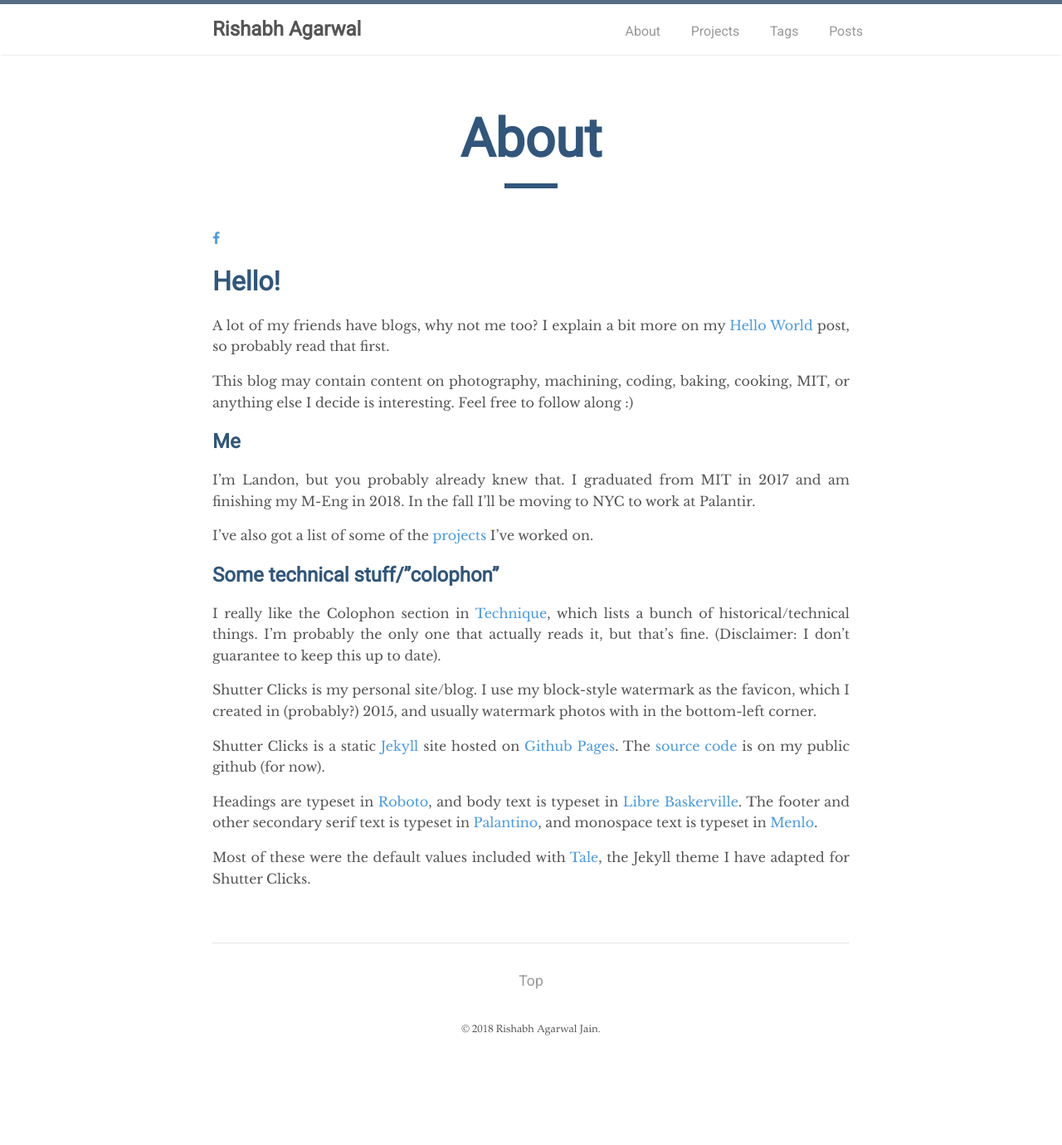
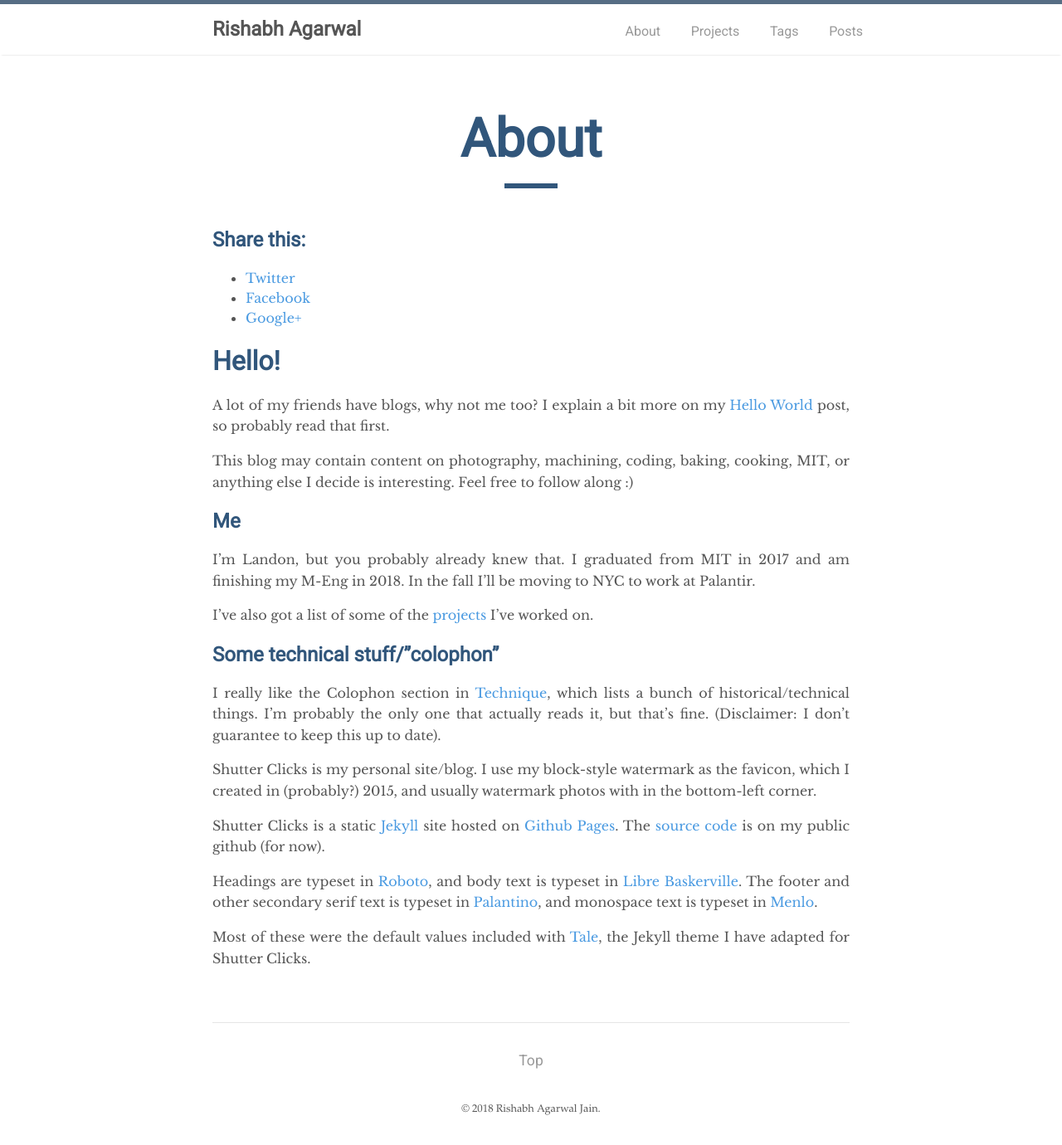
Before and after one commit to rishabmps/rishabmps.github.io, a Jekyll site: the page built from static/about.md, in a window 1280 px wide. Shown: the whole page at 83% size. Built offline with Jekyll 4.4.1, drawn with Linux system fonts in a browser that asks for light colours; before the commit the page ends 1284 px from its top, so only the background shows below that.

Commit message:
Testing share bar and updated share url

```diff
--- a/_layouts/post.html
+++ b/_layouts/post.html
@@ -12,7 +12,17 @@ layout: default
   <h1 class="post-title">{{ page.title }}</h1>
   <div class="post-line"></div>
 
-  {% include share.html base_url = site.baseurl post_url = page.url %}
+  <aside class="social-share">
+    <h2>Share this:</h2>
+
+    <ul>
+        <li class="twitter"><a href="https://twitter.com/intent/tweet?url={{ site.url }}{{ page.url }}{% if page.description %}&text={{ page.description | url_escape }}{% else %}{{ page.title | url_escape }}{% endif %}{% if site.twitter %}&via={{ site.twitter }}{% endif %}" title="Share on Twitter">Twitter</a></li>
+
+        <li class="facebook"><a href="https://www.facebook.com/sharer/sharer.php?u={{ site.url }}{{ page.url }}{% if page.description %}&t={{ page.description | url_escape }}{% else %}{{ page.title | url_escape }}{% endif %}" title="Share on Facebook">Facebook</a></li>
+
+        <li class="googleplus"><a href="https://plus.google.com/share?url={{ site.url }}{{ page.url }}" title="Share on Google Plus">Google+</a></li>
+    </ul>
+  </aside>
 
   {{ content }}
 
```
